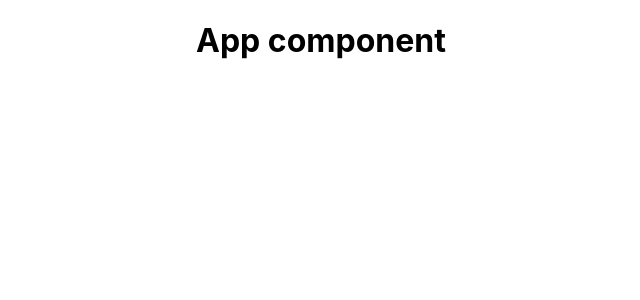
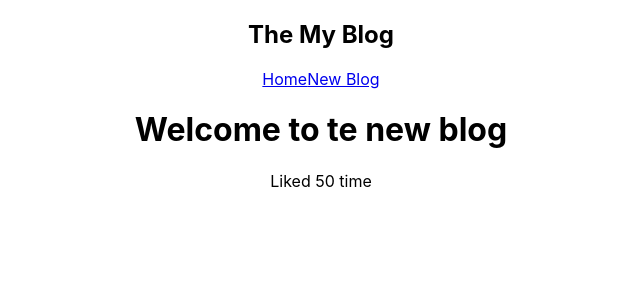
Before and after one commit to Siskinbird/my-blog, a React (Create React App) app: page / in a window 1280 px wide. Shown: the top 300 px of the page, without its empty margins (319-959 px from the left). Built offline with nearby package versions, Linux system fonts and the light colour scheme.

Commit message:
add: simple navBar

```diff
--- a/src/App.js
+++ b/src/App.js
@@ -1,10 +1,19 @@
 import './App.css';
+import Navbar from "./components/Navbar/Navbar";
 
 function App() {
+  const title = 'Welcome to te new blog';
+  const likes = 50;
+  const person = {
+    name: 'Dmitry',
+    age: 36
+  }
   return (
     <div className="App">
+      <Navbar />
       <div className="content">
-        <h1>App component</h1>
+        <h1>{title}</h1>
+        <p>Liked {likes} time</p>
       </div>
     </div>
   );
--- /dev/null
+++ b/src/components/Navbar/Navbar.js
@@ -0,0 +1,12 @@
+const Navbar = () => {
+    return (
+        <nav className="navbar">
+            <h1>The My Blog</h1>
+            <div className="links">
+                <a href='/'>Home</a>
+                <a href='/create'>New Blog</a>
+            </div>
+        </nav>
+    );
+}
+export default Navbar;
```
